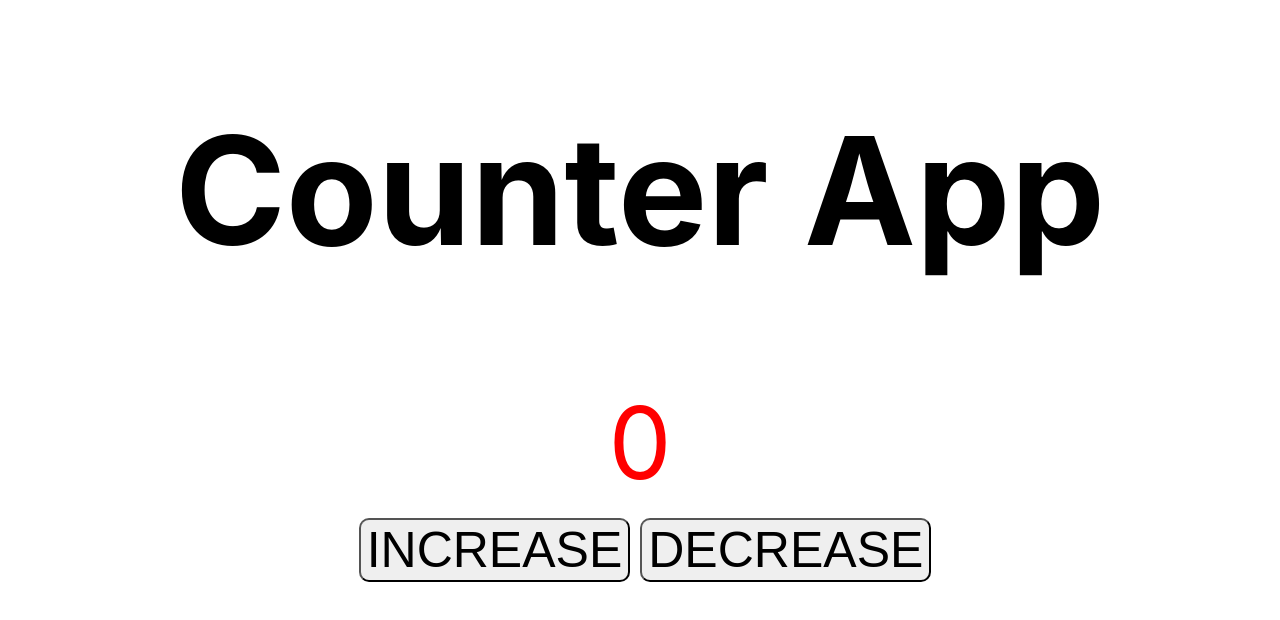
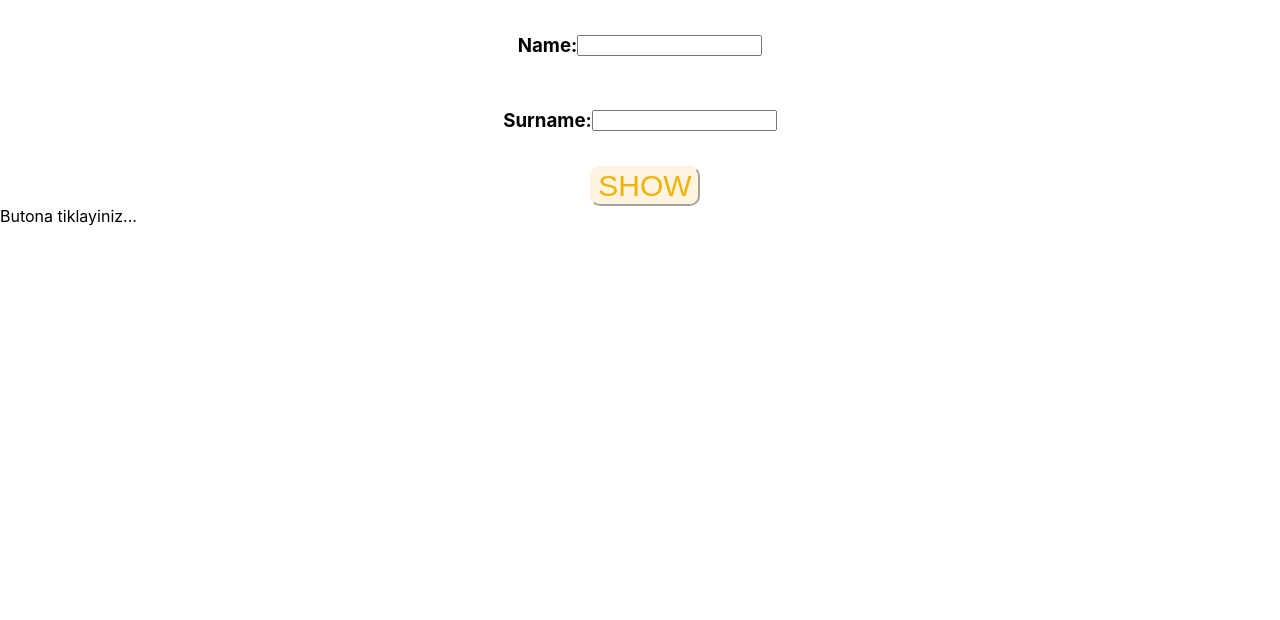
Before and after one commit to kemalongunn/hello-react, a React (Create React App) app: page / in a window 1280 px wide. Shown: the top 620 px of the page. Built offline with nearby package versions, Linux system fonts and the light colour scheme.

Commit message:
Onchange usage

```diff
--- a/src/App.js
+++ b/src/App.js
@@ -1,7 +1,8 @@
 import React from "react";
-import CounterApp from "./CounterApp";
+import CounterApp from "./States/CounterApp";
 import User from "./Props/User";
 import ChangeNameAge from "./States/ChangeNameAge";
+import InputExample from "./States/InputExample";
 function App() {
   const name = "Kemal";
   const surname = "Ongun";
@@ -28,8 +29,10 @@ function App() {
       friends={friends}
       />
 
-      <ChangeNameAge/> */}
-      <CounterApp/>
+      <ChangeNameAge/>
+      <CounterApp/> */}
+    <InputExample/>
+
 
     </>
   );
--- /dev/null
+++ b/src/States/InputExample.js
@@ -0,0 +1,60 @@
+import React, { useState } from "react";
+import buttonStyle from './CounterApp';
+function InputExample() {
+  const [form, setForm] = useState({ name: "", surname: "" });
+  const [isClick, setIsClick] = useState(false);
+
+  const onChangeInput = (e) => {
+    setForm({ ...form, [e.target.name]: e.target.value });
+  };
+
+  const handleForm = () => {
+    setIsClick(true);
+  };
+
+  const layout = {
+    marginTop: 15,
+    display: "flex",
+    justifyContent: "center",
+    alignItems: "center",
+  };
+
+
+  const buttonStyle = {
+    fontSize:30,
+    marginLeft:10,
+    borderRadius:10,
+    color:"#efb304",
+    backgroundColor:"#fdf3e0",
+    borderColor: "#fdf3e0"
+
+};
+
+  return (
+    <>
+      <div style={layout}>
+        <h3>Name:</h3>
+        <input name="name" value={form.name} onChange={onChangeInput}></input>
+      </div>
+
+      <div style={layout}>
+        <h3>Surname:</h3>
+        <input
+          name="surname"
+          value={form.surname}
+          onChange={onChangeInput}
+        ></input>
+      </div>
+      <div style={layout}>
+        <button  style={buttonStyle} onClick={handleForm}>SHOW</button>
+      </div>
+      <div>
+        {
+            isClick === true ? <h1> {form.name} {form.surname} </h1> : "Butona tiklayiniz..."
+        }
+      </div>
+    </>
+  );
+}
+
+export default InputExample;
```
Also changed, not shown: src/States/CounterApp.js (renamed from src/CounterApp.js).
